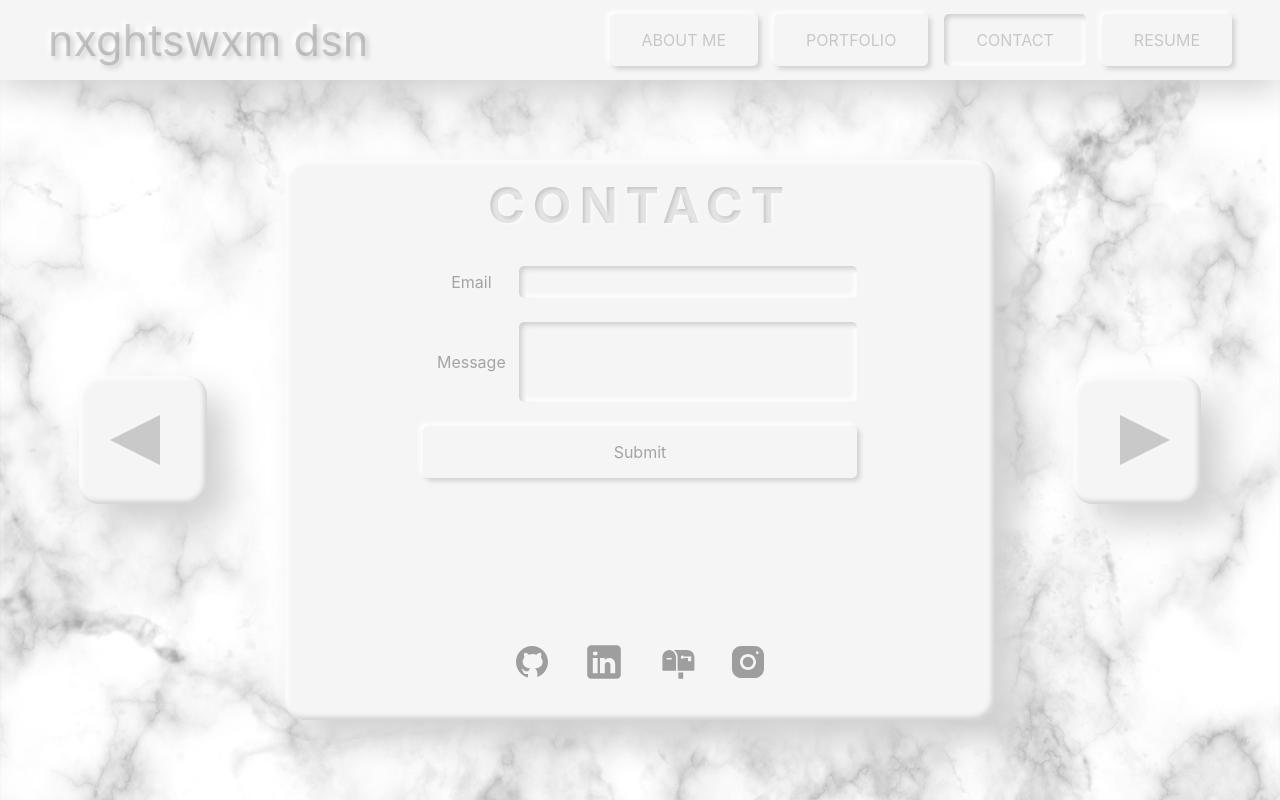
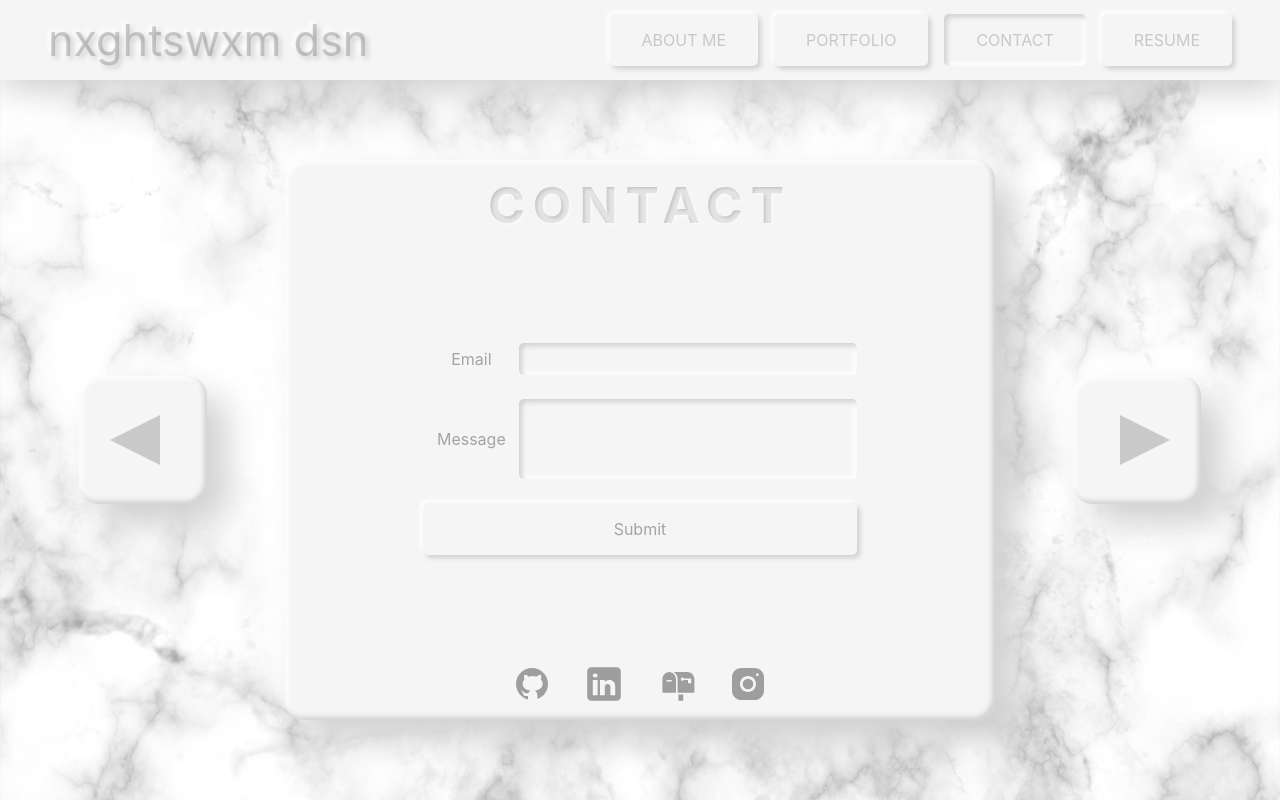
Before and after one commit to stevedusome/react-portfolio, a React (Create React App) app: page / in a window 1280 px wide. Both pictures are taken after a click on the element "CONTACT". Built offline with nearby package versions, Linux system fonts and the light colour scheme.

Commit message:
final changes to contact section

```diff
--- a/src/App.css
+++ b/src/App.css
@@ -365,6 +365,7 @@ inset -3px -3px 5px #ffffff;
   padding: 0em 2em;
   font-size: 1em;
   color: #3e3e3e70;
+  justify-content: center;
 }
 
 .email-label, .input-label {
@@ -416,12 +417,11 @@ width: 20%;
 
 .contact-parent {
   width: 100%;
-  min-height: 50vh;
+  min-height: 70vh;
   display:flex;
   flex-direction: column;
   justify-content: space-between;
   align-items: center;
-  padding-top: 1em;
 
 }
 
--- a/src/components/ContactPage.js
+++ b/src/components/ContactPage.js
@@ -5,10 +5,10 @@ import contacticon3 from '../assets/icons-mailbox.svg'
 import contacticon4 from '../assets/icons-instagram.svg'
 
 export default function ContactPage(){
-    return (<div>
+    return (<div  className="contact-parent">
         <h3>Contact</h3>
 
-        <div className="contact-parent">
+
 
         <form className="contact-form">
             <div className="input-group">
@@ -56,7 +56,7 @@ export default function ContactPage(){
         </div>
 
         </div></div>
-    </div>)
+    )
 
 
 };
```
